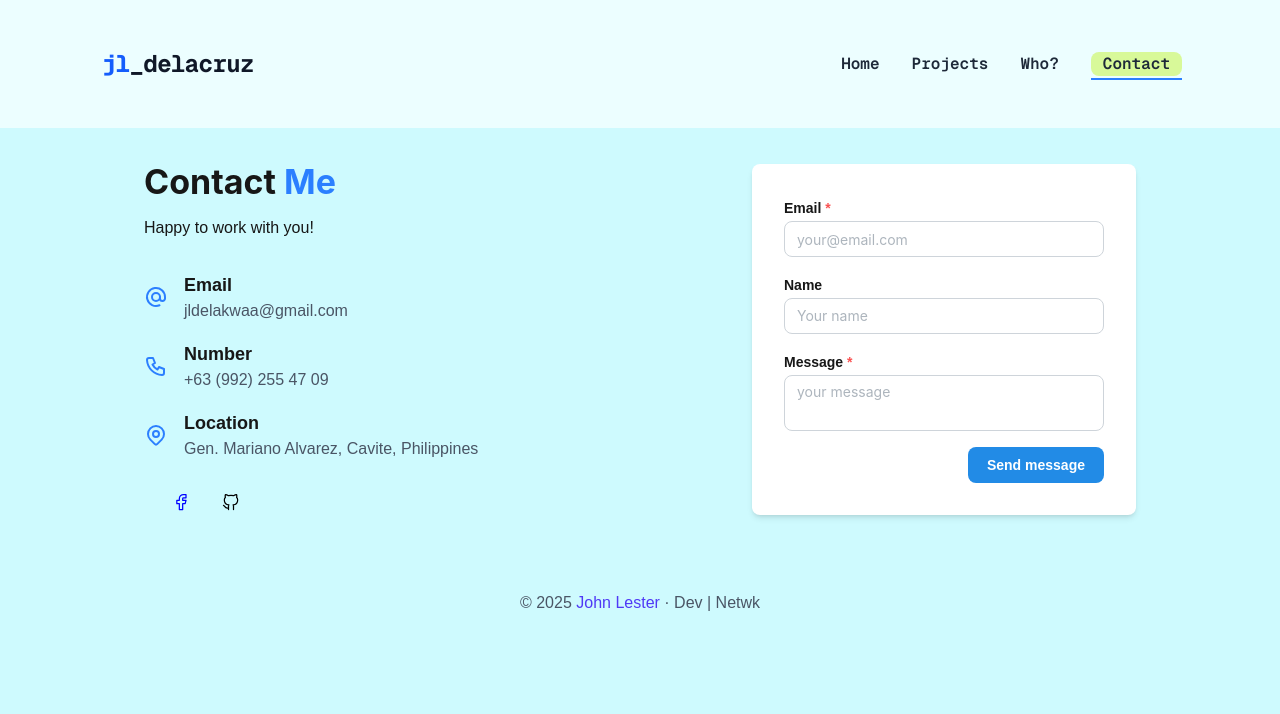
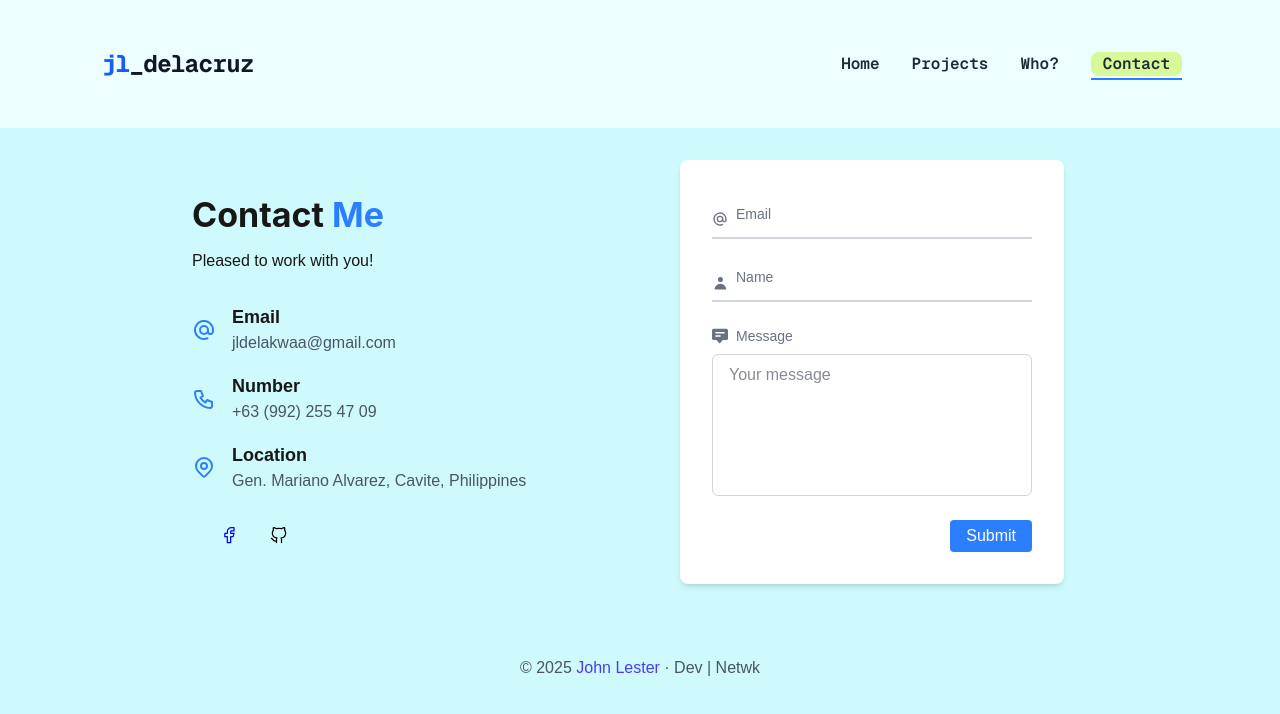
Before and after one commit to jldelakwaa/portfolio, a Next.js app: page /contact in a window 1280 px wide. Shown: the top 714 px of the page. Built offline with nearby package versions, Linux system fonts and the light colour scheme.

Commit message:
fix contact page

```diff
--- a/src/app/contact/page.tsx
+++ b/src/app/contact/page.tsx
@@ -13,13 +13,13 @@ export default function Contact() {
   return (
     <div className="bg-cyan-100 py-8 px-8 min-h-[calc(100vh-8rem)] mt-30">
       <HideFooter />
-      <div className="flex flex-col lg:flex-row gap-8 max-w-6xl mx-auto items-center justify-center h-full">
+      <div className="flex flex-col lg:flex-row gap-8 max-w-4xl mx-auto items-center justify-center h-full">
         <div className="lg:w-1/2">
           <Title>
             Contact <span className="text-blue-500">Me</span>
           </Title>
           <Text mt="sm" mb={30}>
-            Happy to work with you!
+            Pleased to work with you!
           </Text>
           <Info />
           <div className="flex gap-4 mt-6 ml-5">
@@ -32,7 +32,7 @@ export default function Contact() {
           </div>
         </div>
 
-        <div className="w-1/3">
+        <div className="w-full lg:w-1/2 ">
           <Form />
         </div>
       </div>
--- a/src/app/ui/contact/Info.tsx
+++ b/src/app/ui/contact/Info.tsx
@@ -1,4 +1,4 @@
-import { IconAt, IconMapPin, IconPhone, IconSun } from '@tabler/icons-react';
+import { IconAt, IconMapPin, IconPhone } from '@tabler/icons-react';
 
 export default function Info() {
     const data = [
--- a/src/app/ui/contact/form.tsx
+++ b/src/app/ui/contact/form.tsx
@@ -1,45 +1,55 @@
-import {
-  ActionIcon,
-  Button,
-  Group,
-  SimpleGrid,
-  Text,
-  Textarea,
-  TextInput,
-  Title,
-} from '@mantine/core';
-export default function Form () {
-    return (
-        <div className='bg-white p-8 rounded-lg shadow-md'>
-          <TextInput
-            label="Email"
-            placeholder="your@email.com"
+import { IconAt } from '@tabler/icons-react';
+
+export default function Form() {
+  return (
+    <form className="w-full max-w-sm mx-auto">
+      <div className='bg-white p-8 rounded-lg shadow-md'>
+        <div className="grid grid-cols-1 gap-4">
+          <div className="relative">
+            <span className="absolute start-0 bottom-3 text-gray-500 dark:text-gray-400">
+              <IconAt className="w-4 h-4 rtl:rotate-[270deg]" />
+            </span>
+            <input type="text" id="floating-email" className="py-2.5 ps-6 pe-0 w-full text-sm text-gray-900 bg-transparent border-0 border-b-2 border-gray-300 appearance-none dark:text-white dark:border-gray-600 dark:focus:border-blue-500 focus:outline-none focus:ring-0 focus:border-blue-600 peer" placeholder=" " required />
+            <label htmlFor="floating-email" className="absolute text-sm text-gray-500 dark:text-gray-400 duration-300 transform -translate-y-6 scale-75 top-3 origin-[0] peer-placeholder-shown:start-6 peer-focus:start-0 peer-focus:text-blue-600 peer-focus:dark:text-blue-500 peer-placeholder-shown:scale-100 peer-placeholder-shown:translate-y-0 peer-focus:scale-75 peer-focus:-translate-y-6 rtl:peer-focus:translate-x-1/4 rtl:peer-focus:left-auto">Email</label>
+          </div>
+
+          <div className="relative">
+            <span className="absolute start-0 bottom-3 text-gray-500 dark:text-gray-400">
+              <svg className="w-4 h-4 rtl:rotate-[270deg]" aria-hidden="true" xmlns="http://www.w3.org/2000/svg" fill="currentColor" viewBox="0 0 19 18">
+                <path clipRule="evenodd" d="M10 9a3 3 0 100-6 3 3 0 000 6zm-7 9a7 7 0 1114 0H3z" clip-rule="evenodd"></path>
+              </svg>
+            </span>
+            <input type="text" id="floating-name" className="py-2.5 ps-6 pe-0 w-full text-sm text-gray-900 bg-transparent border-0 border-b-2 border-gray-300 appearance-none dark:text-white dark:border-gray-600 dark:focus:border-blue-500 focus:outline-none focus:ring-0 focus:border-blue-600 peer" placeholder=" " required />
+            <label htmlFor="floating-name" className="absolute text-sm text-gray-500 dark:text-gray-400 duration-300 transform -translate-y-6 scale-75 top-3 origin-[0] peer-placeholder-shown:start-6 peer-focus:start-0 peer-focus:text-blue-600 peer-focus:dark:text-blue-500 peer-placeholder-shown:scale-100 peer-placeholder-shown:translate-y-0 peer-focus:scale-75 peer-focus:-translate-y-6 rtl:peer-focus:translate-x-1/4 rtl:peer-focus:left-auto">Name</label>
+          </div>
+        </div>
+
+        <div className="mt-6">
+          <label htmlFor="message" className="text-sm font-medium text-gray-500 mb-2 flex items-center gap-2">
+            <svg className="w-4 h-4" aria-hidden="true" xmlns="http://www.w3.org/2000/svg" fill="currentColor" viewBox="0 0 20 18">
+              <path d="M18 0H2a2 2 0 0 0-2 2v10a2 2 0 0 0 2 2h3.546l3.2 3.659a1 1 0 0 0 1.506 0L13.454 14H18a2 2 0 0 0 2-2V2a2 2 0 0 0-2-2Zm-8 10H5a1 1 0 0 1 0-2h5a1 1 0 1 1 0 2Zm5-4H5a1 1 0 0 1 0-2h10a1 1 0 1 1 0 2Z" />
+            </svg>
+            Message
+          </label>
+          <textarea
+            id="message"
+            rows={5}
+            className="block w-full px-4 py-2 text-sm text-gray-900 bg-white border border-gray-300 rounded-md focus:outline-none focus:ring-1 focus:ring-blue-500 focus:border-blue-500 resize-none"
+            placeholder="Your message"
             required
-            radius="md"
-            styles={{ label: { fontWeight: 700 } }}
           />
-          <TextInput
-            label="Name"
-            placeholder="Your name"
-            mt="md"
-            radius="md"
-            styles={{ label: { fontWeight: 700 } }}
-          />
-          <Textarea
-            required
-            label="Message"
-            placeholder="your message"
-            minRows={4}
-            mt="md"
-            radius="md"
-            styles={{ label: { fontWeight: 700 } }}
-          />
+        </div>
 
-          <Group justify="flex-end" mt="md">
-            <Button radius="md">
-              Send message
-            </Button>
-          </Group>
+        <div className='flex justify-end'>
+          <button
+            type="submit"
+            className="mt-6 py-1 px-4 rounded bg-blue-500 hover:bg-blue-600 text-white">
+            Submit
+          </button>
         </div>
-    );
+
+      </div>
+    </form>
+
+  );
 }
```
